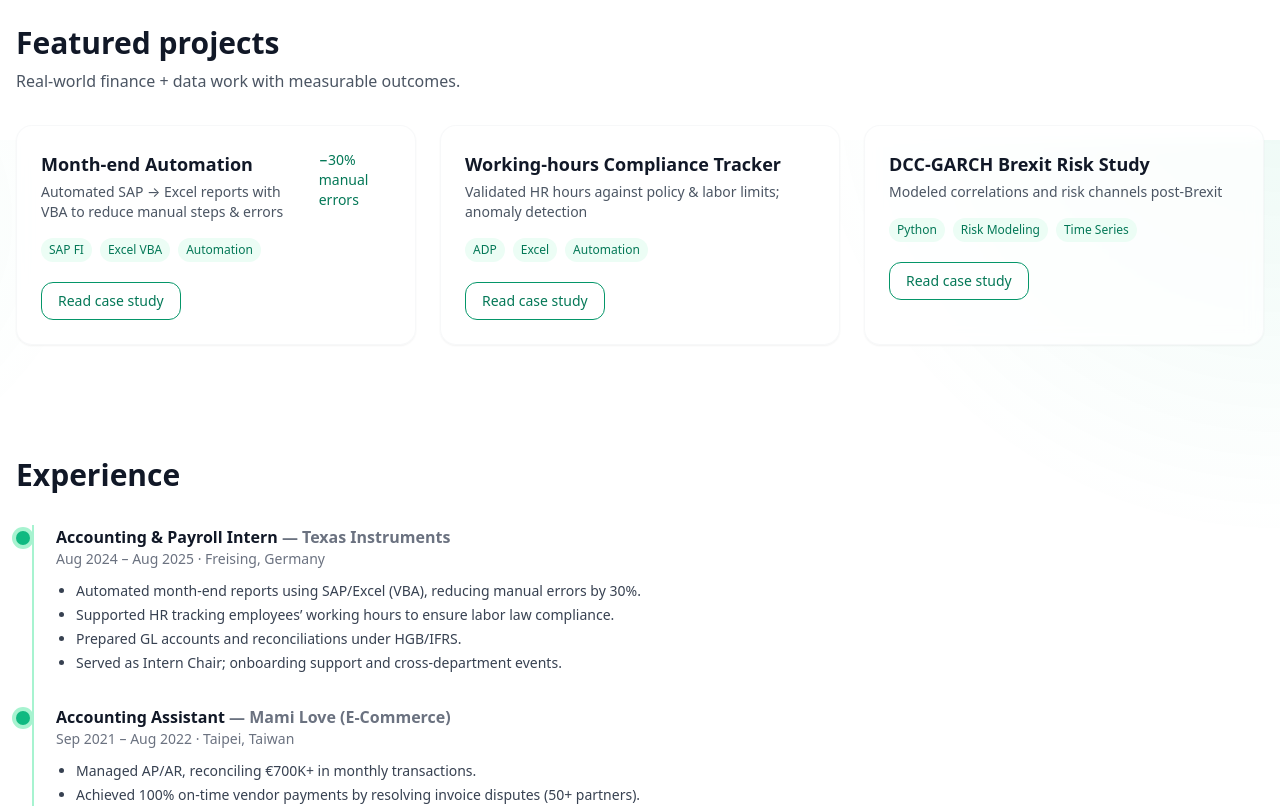
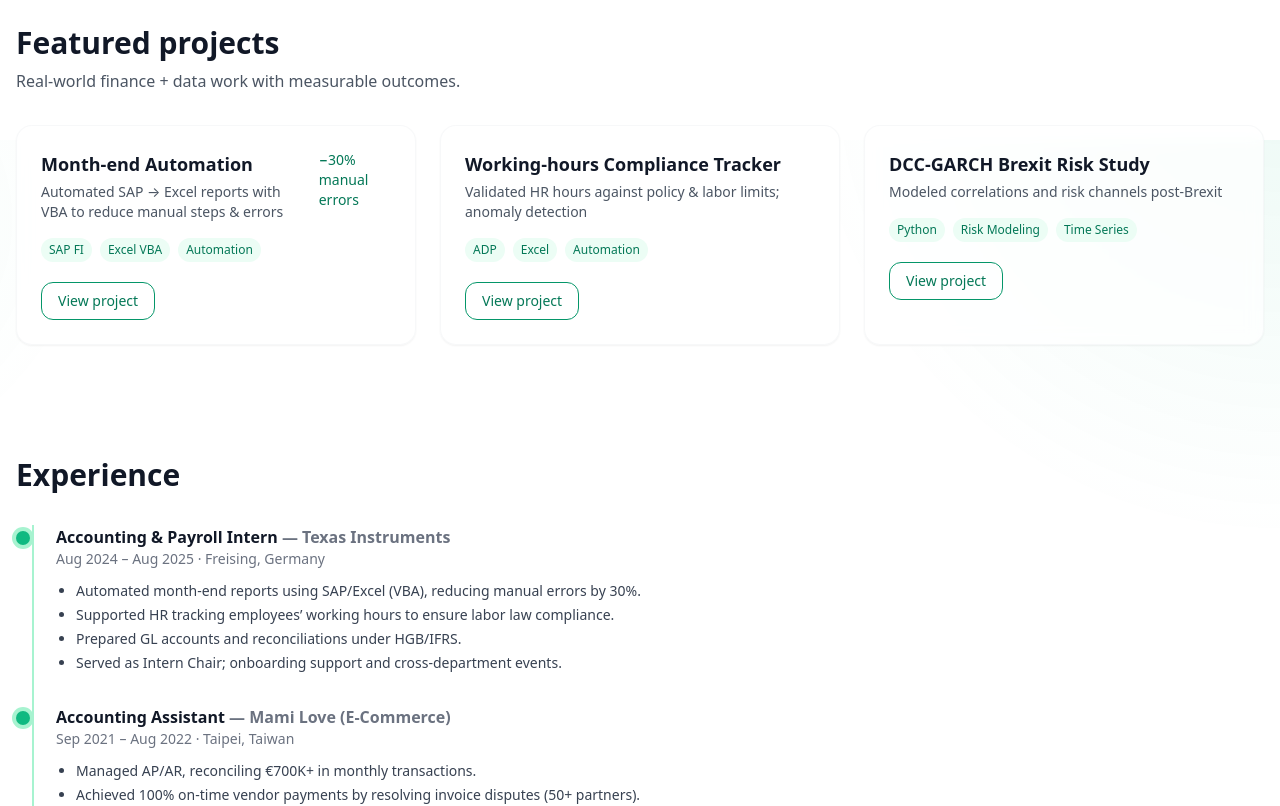
Before and after one commit to SandyKao0301/SandyKao, a Next.js app: page / in a window 1280 px wide. Shown: the part 1460-2266 px from the top of the page. Built offline with nearby package versions, Linux system fonts and the light colour scheme.

Commit message:
Update ProjectCard.tsx

```diff
--- a/components/ProjectCard.tsx
+++ b/components/ProjectCard.tsx
@@ -1,10 +1,20 @@
 import Link from "next/link";
 
 export default function ProjectCard({
-  title, subtitle, kpi, tags, href
-}:{
-  title:string; subtitle:string; kpi?:string; tags?:string[]; href?:string;
-}){
+  title,
+  subtitle,
+  kpi,
+  tags,
+  href,
+  cta = "View project",
+}: {
+  title: string;
+  subtitle: string;
+  kpi?: string;
+  tags?: string[];
+  href?: string;
+  cta?: string;
+}) {
   return (
     <div className="card hover:shadow-md transition group">
       <div className="flex items-start justify-between gap-4">
@@ -12,16 +22,31 @@ export default function ProjectCard({
           <h3 className="text-lg font-semibold">{title}</h3>
           <p className="text-sm text-gray-600 dark:text-gray-400 mt-1">{subtitle}</p>
         </div>
-        {kpi && <span className="text-emerald-700 dark:text-emerald-300 text-sm font-medium">{kpi}</span>}
+        {kpi && (
+          <span className="text-emerald-700 dark:text-emerald-300 text-sm font-medium">
+            {kpi}
+          </span>
+        )}
       </div>
+
       {tags && (
         <div className="mt-4 flex flex-wrap gap-2">
           {tags.map((t) => (
-            <span key={t} className="px-2 py-1 rounded-full bg-emerald-50 text-emerald-700 dark:bg-emerald-900/20 dark:text-emerald-300 text-xs">{t}</span>
+            <span
+              key={t}
+              className="px-2 py-1 rounded-full bg-emerald-50 text-emerald-700 dark:bg-emerald-900/20 dark:text-emerald-300 text-xs"
+            >
+              {t}
+            </span>
           ))}
         </div>
       )}
-      {href && <Link href={href} className="btn-outline mt-5 inline-flex">Read case study</Link>}
+
+      {href && (
+        <Link href={href} className="btn-outline mt-5 inline-flex">
+          {cta}
+        </Link>
+      )}
     </div>
-  )
+  );
 }
```
